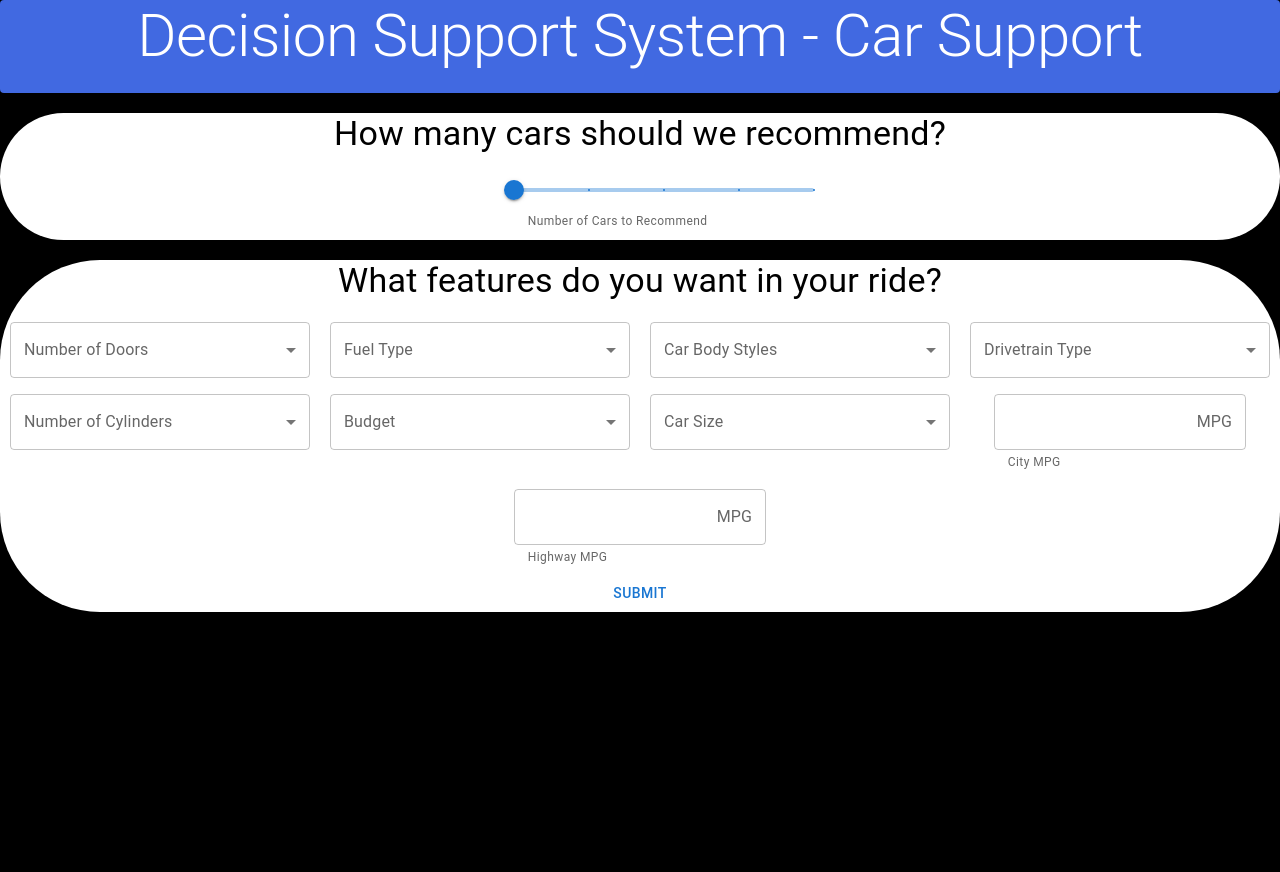
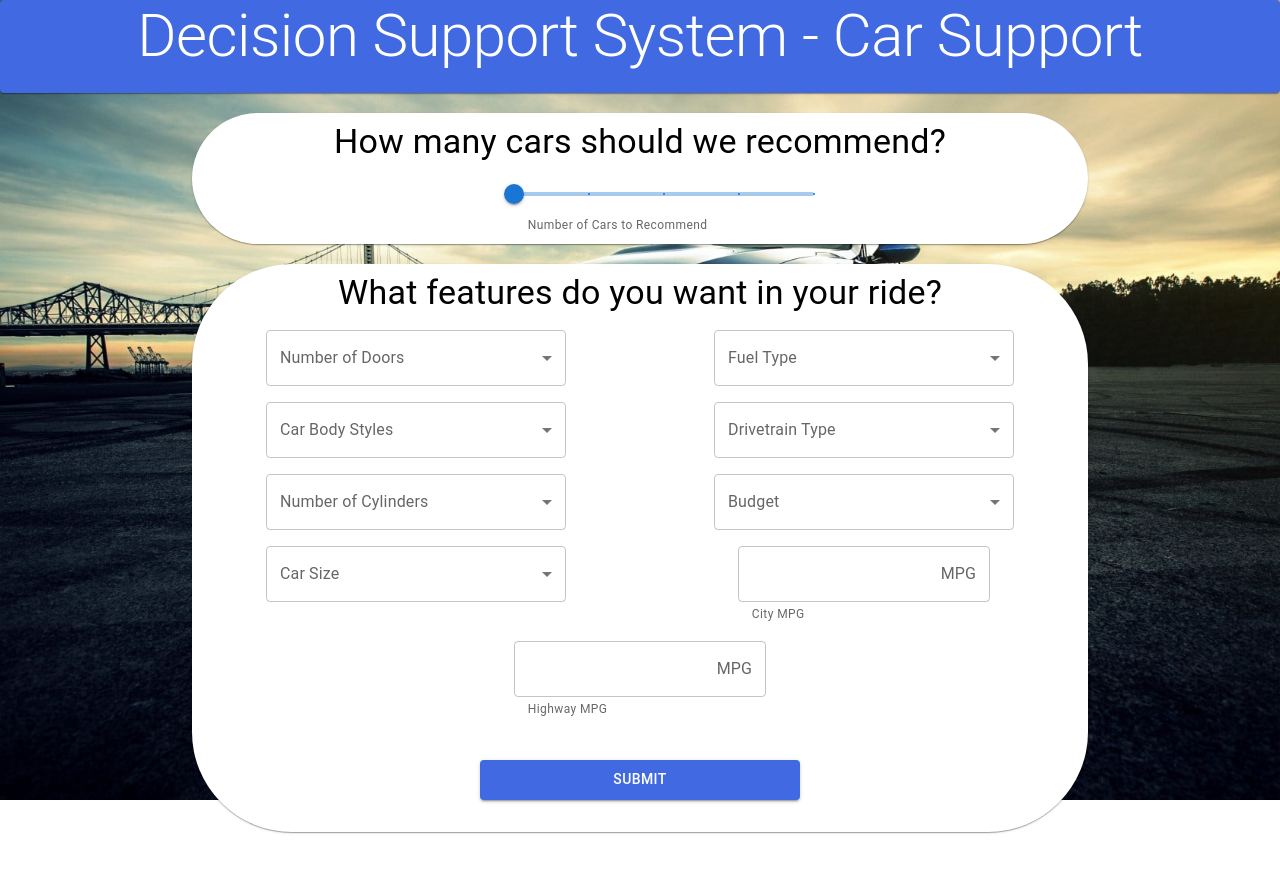
Before and after one commit to SaifA21/Used-Car-Decision-Support-System, a React (Create React App) app in the folder car-dss/: page / in a window 1280 px wide. Shown: the top 872 px of the page. After the commit the page ends 800 px from the top, so only its background shows below. Built offline with nearby package versions, Linux system fonts and the light colour scheme; the HTML template or start-up script is replaced by a standard one.

Commit message:
Modified background and front-end

```diff
--- a/car-dss/src/Components/InputForm/Input.css
+++ b/car-dss/src/Components/InputForm/Input.css
@@ -7,14 +7,31 @@
 .Slider {
     text-align: center;
     margin-block: 20px;
+    display: flex;
+  justify-content: center;
+  align-items: center;
 }
 
 .background {
-    background-color: black;
-    height: 1000px;
+    content: "";
+    position: fixed;
+    background: grey url(../../Images/BMW.jpg) center center no-repeat;
+    background-size: cover;
+    opacity: 1;
+    height: 100vh;
+    z-index: -1;
+    min-height: 100vh;
+    background-repeat: "no-repeat";
+    border-color: "white";
+    right: 0;
+    top: 0;
+    left: 0;
 }
 
 .SelectOptions {
     text-align: center;
     margin-block: 20px;
+    display: flex;
+  justify-content: center;
+  align-items: center;
 }
--- a/car-dss/src/Components/InputForm/Input.js
+++ b/car-dss/src/Components/InputForm/Input.js
@@ -50,74 +50,74 @@ function Input() {
   return (
     <div className='background'>
       <div className='Title'>
-              <Card style={{color: 'white', backgroundColor: '#4169e1', height: "auto"}}>
-              <Typography variant="h2" gutterBottom>
+              <Card style={{color: 'white', backgroundColor: '#4169e1', height: "auto"}} align="center">
+              <Typography variant="h2" gutterBottom align="center">
                 Decision Support System - Car Support
               </Typography>
               </Card>
 
             </div>
-            <div className='Slider'>
-            <Card style={{color: 'black', backgroundColor: 'white', height: "auto", borderRadius: "100px"}}>
-            <Typography variant="h4" gutterBottom>
+            <div className='Slider' justifyContent='center'>
+            <Card style={{color: 'black', backgroundColor: 'white', height: "auto", width: '70%', borderRadius: "100px"}}>
+            <Typography variant="h4" gutterBottom style={{marginBlock: '1vh'}}>
                 How many cars should we recommend?
               </Typography>
               <Slider handle={setNumberOfRecommendations}></Slider>
               </Card>
             </div>
             <div className='SelectOptions'>
-            <Card style={{color: 'black', backgroundColor: 'white', height: "auto", borderRadius: "100px"}}>
-            <Typography variant="h4" gutterBottom>
+            <Card style={{color: 'black', backgroundColor: 'white', height: "auto", width: "70%", borderRadius: "100px"}}>
+            <Typography variant="h4" gutterBottom style={{marginBlock: '1vh'}}>
                 What features do you want in your ride?
               </Typography>
             <Grid container direction="row" justifyContent="center">
-            <Grid item xs={3}>
+            <Grid item xs={6}>
               <div>
               <Multiselect label="Number of Doors" options={doors} handle={setSelectedDoors} selected={selectedDoors}></Multiselect>
               </div>
               </Grid>
-              <Grid item xs={3}>
+              <Grid item xs={6}>
               <div>
               <Multiselect label="Fuel Type" options={fuels} handle={setselectedFuel} selected={selectedFuel}></Multiselect>
               </div>
               </Grid>
-              <Grid item xs={3}>
+              <Grid item xs={6}>
               <div>
               <Multiselect label="Car Body Styles" options={bodyStyles} handle={setselectedBody} selected={selectedBody}></Multiselect>
               </div>
               </Grid>
-              <Grid item xs={3}>
+              <Grid item xs={6}>
               <div>
               <Multiselect label="Drivetrain Type" options={drivetrain} handle={setselectedDrivetrain} selected={selectedDrivetrain}></Multiselect>
               </div>
               </Grid>
-              <Grid item xs={3}>
+              <Grid item xs={6}>
               <div>
               <Multiselect label="Number of Cylinders" options={cylinders}handle={setselectedCylinders} selected={selectedCylinders}></Multiselect>
               </div>
               </Grid>
-              <Grid item xs={3}>
+              <Grid item xs={6}>
               <div>
               <Multiselect label="Budget" options={budgets} handle={setselectedBudget} selected={selectedBudget}></Multiselect>
               </div>
               </Grid>
-              <Grid item xs={3}>
+              <Grid item xs={6}>
               <div>
               <Multiselect label="Car Size" options={sizes} handle={setselectedCarsize} selected={selectedCarsize}></Multiselect>
               </div>
               </Grid>
-              <Grid item xs={3}>
+              <Grid item xs={6}>
               <div>
               <IntegerInput label="City MPG" handle={setCityMpg} selected={cityMpg}></IntegerInput>
               </div>
               </Grid>
-              <Grid item xs={3}>
+              <Grid item xs={6}>
               <div>
               <IntegerInput label="Highway MPG" handle={setHwyMpg} selected={hwyMpg}></IntegerInput>
               </div>
               </Grid>
             </Grid>
-            <Button>Submit</Button>
+            <Button variant='contained' style={{backgroundColor: '#4169e1', color: 'white', width: '40vh', height: '5vh', marginBlock: '4vh'}}>Submit</Button>
 
             </Card>
             </div>
```
Also changed, not shown: car-dss/src/Images/BMW.jpg (added).
